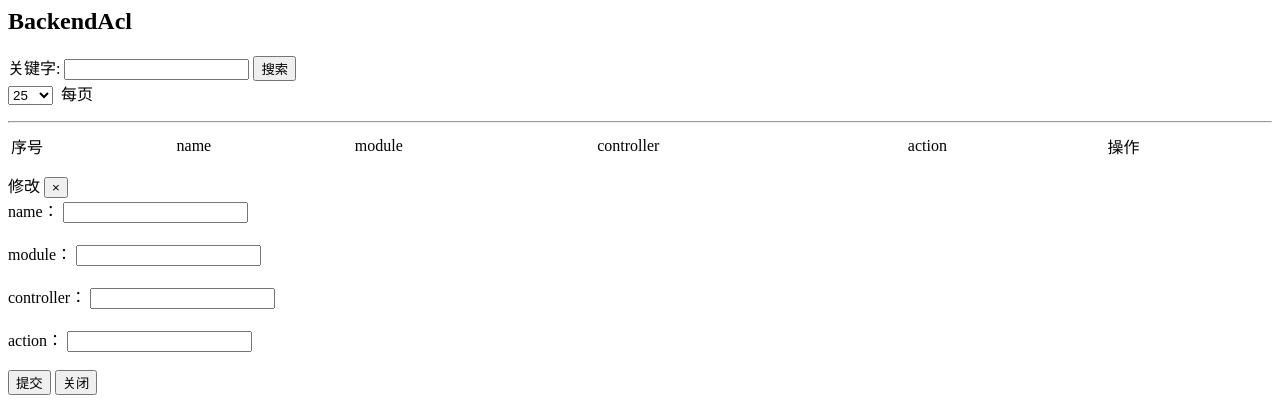
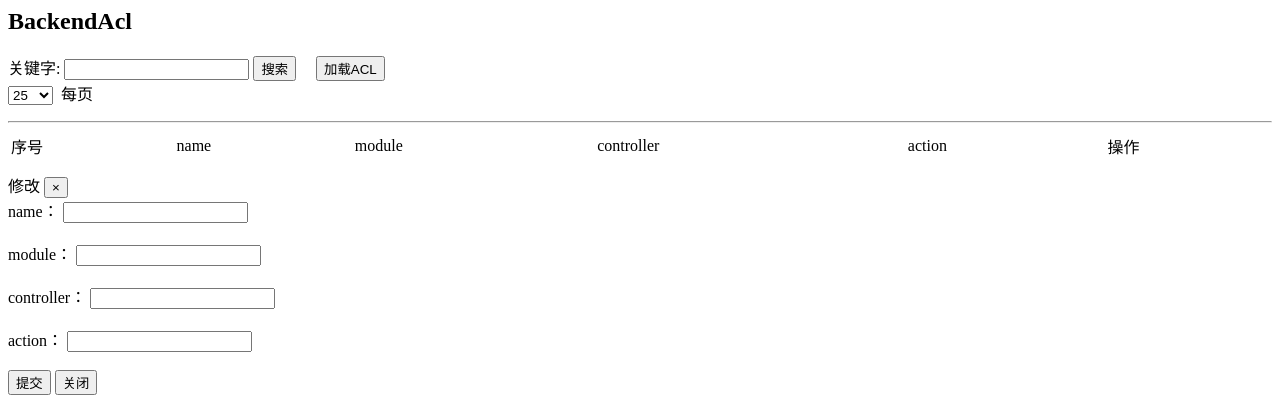
Before and after one commit to bill-zhuang/coderepo, a PHP site: page /application/views/scripts/backend-acl/index.phtml in a window 1280 px wide. Shown: the top 420 px of the page. Run offline with PHP 8.4, Linux system fonts and the light colour scheme.

Commit message:
+ button for load local acl

```diff
--- a/application/views/scripts/backend-acl/index.phtml
+++ b/application/views/scripts/backend-acl/index.phtml
@@ -13,6 +13,10 @@
                     <button class="btn btn-primary" type="submit" id="btn_search">
                         <span class="glyphicon glyphicon-search"></span>
                         <span>搜索</span>
+                    </button>&nbsp;&nbsp;&nbsp;&nbsp;
+                    <button class="btn btn-success" type="button" id="btn_load_acl">
+                        <span class="glyphicon glyphicon-refresh"></span>
+                        <span>加载ACL</span>
                     </button>&nbsp;&nbsp;&nbsp;&nbsp;
                 </div>
                 <div class="col-sm-2 col-md-2 col-lg-2 text-right">
--- a/public/js/default/backend-acl.js
+++ b/public/js/default/backend-acl.js
@@ -138,3 +138,23 @@ function validInput()
 
     return error_num;
 }
+
+$('#btn_load_acl').on('click', function(){
+    var get_url = '/backend-acl/load-backend-acl';
+    var get_data = {
+        'params': {}
+    };
+    var method = 'get';
+    var success_function = function(result){
+        if (typeof result.data != 'undefined') {
+            if (parseInt(result.data.affectedRows) != 0) {
+                alert(MESSAGE_LOAD_ACL_SUCCESS);
+            } else {
+                alert(MESSAGE_LOAD_ACL_ERROR);
+            }
+        } else {
+            alert(result.error.message);
+        }
+    };
+    callAjaxWithFunction(get_url, get_data, success_function, method);
+});
--- a/public/js/public/alertInfo.js
+++ b/public/js/public/alertInfo.js
@@ -25,3 +25,6 @@ var MESSAGE_MONEY_FORMAT_ERROR = '金额格式错误';
 var MESSAGE_MONEY_FORMAT_EMPTY_ERROR = '金额不能为空';
 
 var MESSAGE_ROLE_NAME_EMPTY_ERROR = '角色名不能为空';
+
+var MESSAGE_LOAD_ACL_SUCCESS = '加载ACL成功';
+var MESSAGE_LOAD_ACL_ERROR = '无ACL加载';
```
Also changed, not shown: application/controllers/BackendAclController.php (+17 -8 lines).
